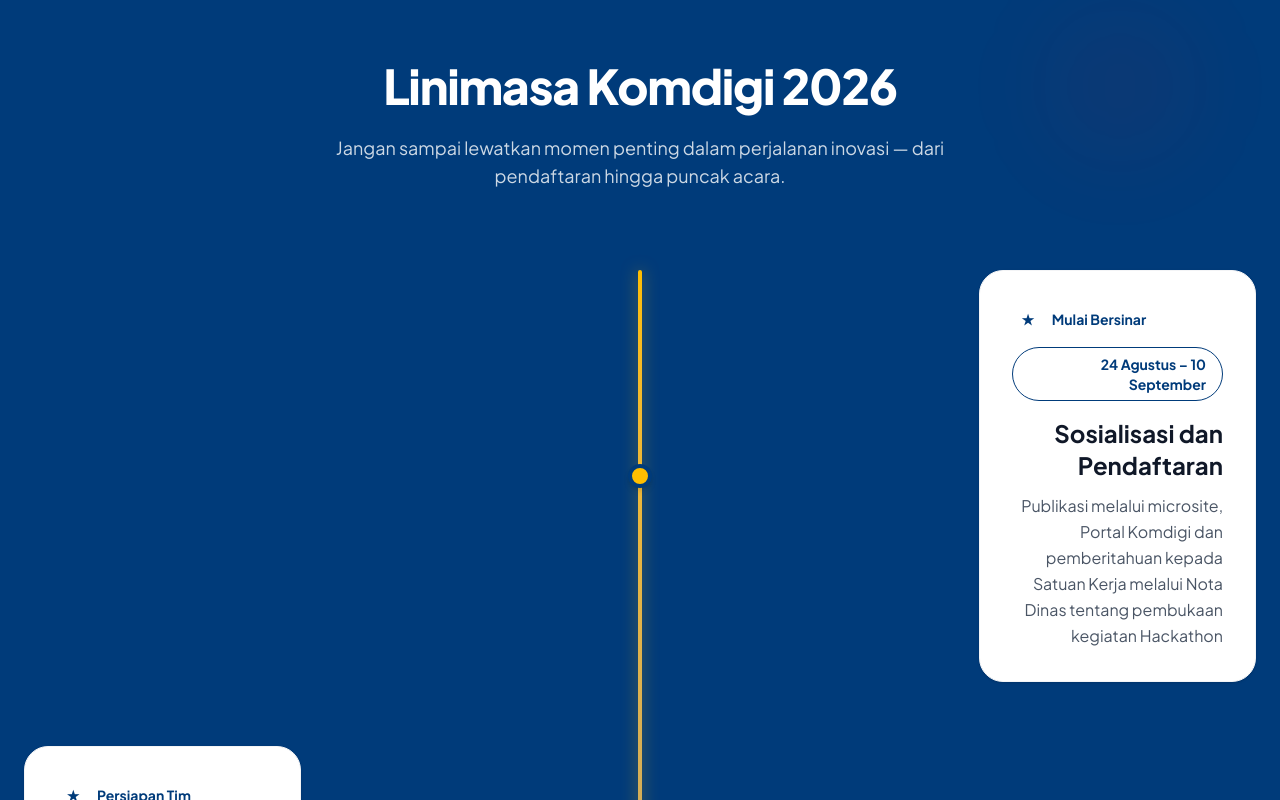
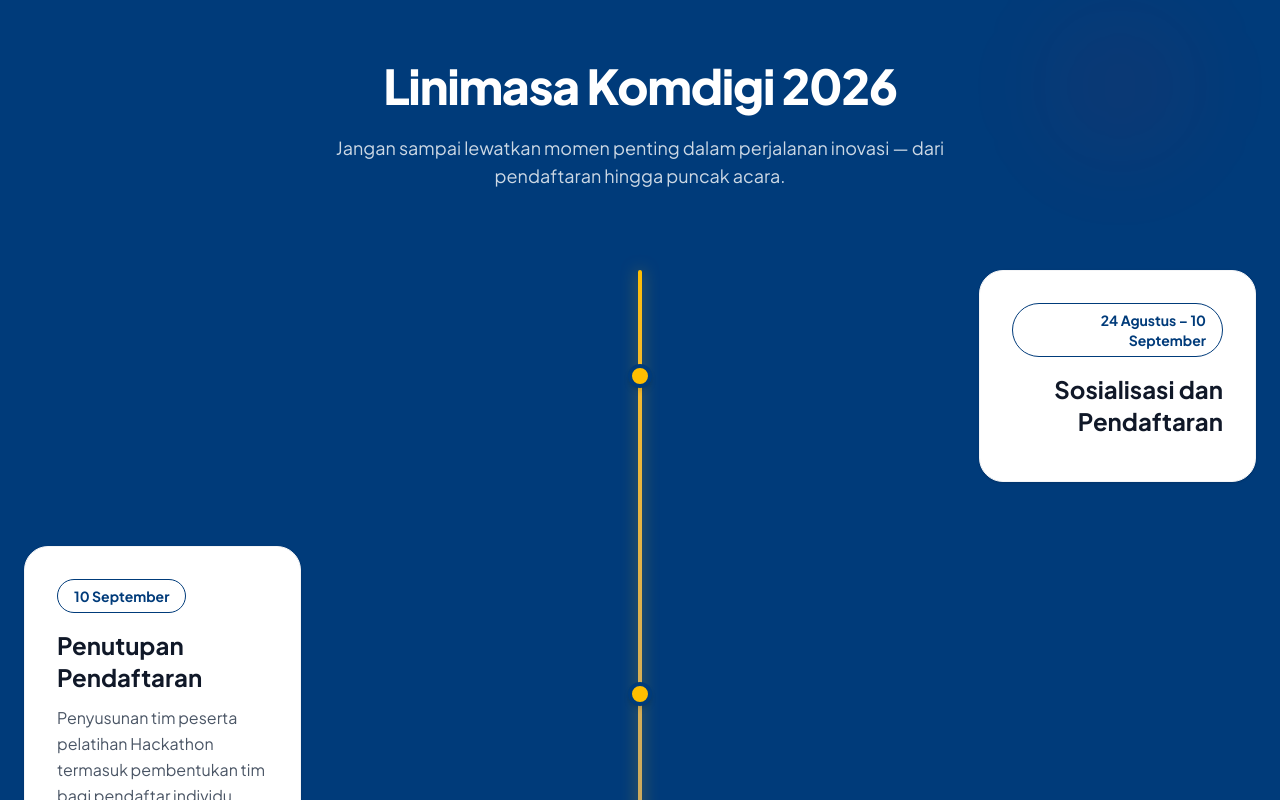
Before and after one commit to Shulmucus/HackathonKomdigi, a Next.js app: page / in a window 1280 px wide. Shown: the part 2000-2800 px from the top of the page. Built offline with nearby package versions, Linux system fonts and the light colour scheme.

Commit message:
removed tags and some description of the timeline, fixed ticker to be synced with the current timeline, changed all ASN komdigi to Pegawai Komdigi, added Redirection to contacts

```diff
--- a/components/sections/Contact.tsx
+++ b/components/sections/Contact.tsx
@@ -64,14 +64,18 @@ export function Contact() {
 
               <div className="flex flex-col gap-3 w-full">
                 <a
-                  href={`mailto:${contact.email}`}
+                  href={`https://mail.google.com/mail/?view=cm&fs=1&to=${contact.email}`}
+                  target="_blank"
+                  rel="noopener noreferrer"
                   className="flex items-center justify-center gap-3 bg-white/5 hover:bg-primary-600 border border-white/10 p-3 rounded-xl transition-all text-white group/link"
                 >
                   <Mail className="w-5 h-5 text-primary-400 group-hover/link:text-white transition-colors" />
                   <span className="font-medium tracking-wide">{contact.email}</span>
                 </a>
                 <a
-                  href={`tel:${contact.phone.replace(/\s+/g, '')}`}
+                  href={`https://wa.me/${contact.phone.replace(/[^\d]/g, '')}`}
+                  target="_blank"
+                  rel="noopener noreferrer"
                   className="flex items-center justify-center gap-3 bg-white/5 hover:bg-primary-600 border border-white/10 p-3 rounded-xl transition-all text-white group/link"
                 >
                   <Phone className="w-5 h-5 text-primary-400 group-hover/link:text-white transition-colors" />
--- a/components/sections/Requirements.tsx
+++ b/components/sections/Requirements.tsx
@@ -4,7 +4,7 @@ import { motion } from "framer-motion";
 import { CheckCircle2 } from "lucide-react";
 
 const requirements = [
-  "Peserta adalah Aparatur Sipil Negara (ASN) aktif di lingkungan Kementerian Komunikasi dan Digital.",
+  "Peserta adalah Pegawai aktif di lingkungan Kementerian Komunikasi dan Digital.",
   "Pendaftaran dilakukan secara individu atau tim dengan komposisi 3-4 anggota.",
   "Telah memiliki ide pengembangan use case kecerdasan artifisial sesuai dengan tema yang diberikan.",
   "Tim dapat terdiri atas lintas satuan kerja (unit) untuk mendorong kolaborasi.",
--- a/components/sections/StrategicAlignment.tsx
+++ b/components/sections/StrategicAlignment.tsx
@@ -121,7 +121,7 @@ export function StrategicAlignment() {
             viewport={{ once: true }}
             className="text-2xl md:text-4xl lg:text-5xl font-extrabold text-white leading-tight tracking-tight"
           >
-            Kompetisi inovasi internal bagi ASN Komdigi untuk menciptakan solusi nyata melalui Dashboard Decision Support terintegrasi berbasis AI.
+            Kompetisi inovasi internal bagi Pegawai Komdigi untuk menciptakan solusi nyata melalui Dashboard Decision Support terintegrasi berbasis AI.
           </motion.h2>
         </div>
 
--- a/components/sections/Ticker.tsx
+++ b/components/sections/Ticker.tsx
@@ -9,7 +9,7 @@ export function Ticker() {
               <span className="text-primary-700/30"> &nbsp;·&nbsp; </span>
             </span>
             <span className="inline-flex items-center gap-3 text-sm font-extrabold text-primary-700 px-7">
-              🚀 Kick-Off 14 Juli 2026
+              🗓️ Pendaftaran: 24 Agustus – 10 September
               <span className="text-primary-700/30"> &nbsp;·&nbsp; </span>
             </span>
             <span className="inline-flex items-center gap-3 text-sm font-extrabold text-primary-700 px-7">
@@ -21,7 +21,7 @@ export function Ticker() {
               <span className="text-primary-700/30"> &nbsp;·&nbsp; </span>
             </span>
             <span className="inline-flex items-center gap-3 text-sm font-extrabold text-primary-700 px-7">
-              👥 Khusus ASN Komdigi
+              👥 Khusus Pegawai Komdigi
               <span className="text-primary-700/30"> &nbsp;·&nbsp; </span>
             </span>
             <span className="inline-flex items-center gap-3 text-sm font-extrabold text-primary-700 px-7">
@@ -29,7 +29,7 @@ export function Ticker() {
               <span className="text-primary-700/30"> &nbsp;·&nbsp; </span>
             </span>
             <span className="inline-flex items-center gap-3 text-sm font-extrabold text-primary-700 px-7">
-              📅 Main Event 21–22 Sept 2026
+              📅 Main Hackathon 19–20 Oktober 2026
               <span className="text-primary-700/30"> &nbsp;·&nbsp; </span>
             </span>
           </div>
--- a/components/sections/Timeline.tsx
+++ b/components/sections/Timeline.tsx
@@ -7,8 +7,8 @@ const timelineEvents = [
   {
     title: "Sosialisasi dan Pendaftaran",
     date: "24 Agustus – 10 September",
-    tag: "Mulai Bersinar",
-    desc: "Publikasi melalui microsite, Portal Komdigi dan pemberitahuan kepada Satuan Kerja melalui Nota Dinas tentang pembukaan kegiatan Hackathon"
+    tag: "",
+    desc: ""
   },
   {
     title: "Penutupan Pendaftaran",
@@ -19,17 +19,13 @@ const timelineEvents = [
   {
     title: "Training Manajerial",
     date: "16 September",
-    tag: "Kuasai AI",
-    desc: [
-      "Perkembangan kecerdasan artifisial",
-      "Fungsi AI di komputasi awan",
-      "Metode identifikasi kebutuhan unit kerja"
-    ]
+    tag: "",
+    desc: ""
   },
   {
     title: "Training AI Beginner",
     date: "17 September",
-    tag: "Kuasai AI",
+    tag: "",
     desc: [
       "Prompt Engineering dan Praktek",
       "Semantic Search dan Praktek"
@@ -38,7 +34,7 @@ const timelineEvents = [
   {
     title: "Training AI Intermediate",
     date: "24 September",
-    tag: "Kuasai AI",
+    tag: "",
     desc: [
       "Best Practice Orkestrasi AI dan Prakteknya",
       "Analisis data dan Prakteknya serta Pengenalan Machine learning dan Praktek"
@@ -47,7 +43,7 @@ const timelineEvents = [
   {
     title: "Training AI Advanced",
     date: "1 Oktober",
-    tag: "Kuasai AI",
+    tag: "",
     desc: [
       "Specification-Driven Development (AI Asisted Coding)",
       "AI Agent Governance Platform",
@@ -57,37 +53,37 @@ const timelineEvents = [
   {
     title: "Batas akhir pengumpulan Proposal",
     date: "4 Oktober",
-    tag: "Ajukan Ide Anda",
+    tag: "",
     desc: "Batas akhir finalisasi proposal ide inovasi dari para peserta."
   },
   {
     title: "Seleksi Top 6",
     date: "6 Oktober",
-    tag: "Tahap Seleksi",
+    tag: "",
     desc: "Seleksi proposal terbaik untuk melaju ke tahap main event hackathon."
   },
   {
     title: "Pengumuman Finalis",
     date: "7 Oktober",
-    tag: "Tahap Seleksi",
-    desc: "Pengumuman Top 6 proposal untuk peserta main event hackathon (3 tim nominasi AWS, 3 tim nominasi Alibaba)."
+    tag: "",
+    desc: ""
   },
   {
     title: "Finalist Briefing",
     date: "9 Oktober",
-    tag: "Persiapan Final",
+    tag: "",
     desc: "Pengarahan teknis, aturan main, kriteria penilaian, dan pembagian jadwal mentoring untuk para finalis sebelum kompetisi dimulai."
   },
   {
     title: "Mentoring 1-on-1",
     date: "12–16 Oktober",
-    tag: "Konsultasi",
+    tag: "",
     desc: "Sesi konsultasi mendalam pematangan produk, arsitektur AI, dan persiapan presentasi finalis bersama mentor."
   },
   {
     title: "Main Hackathon",
     date: "19–20 Oktober",
-    tag: "Puncak Kolaborasi",
+    tag: "",
     desc: "Hari 1: Ideasi dan Pengembangan\nHari 2: Pembuatan Prototipe dan Presentasi."
   }
 ];
@@ -169,16 +165,8 @@ export function Timeline() {
                       <div className="absolute inset-0 bg-gradient-to-br from-accent-gold/5 to-transparent opacity-0 group-hover:opacity-100 transition-opacity duration-300" />
 
                       <div className="relative z-10">
-                        <div className="flex flex-wrap items-center gap-3 mb-4">
-                          <div className="inline-flex items-center gap-2 text-sm font-semibold text-primary-700">
-                            <span className="inline-flex h-8 w-8 items-center justify-center rounded-full bg-primary-100 text-primary-700">
-                              ★
-                            </span>
-                            <span>{event.tag}</span>
-                          </div>
-                          <div className="inline-block px-4 py-1.5 rounded-full bg-primary-50 text-primary-700 font-bold text-sm border border-primary-100">
-                            {event.date}
-                          </div>
+                        <div className="inline-block px-4 py-1.5 rounded-full bg-primary-50 text-primary-700 font-bold text-sm border border-primary-100 mb-4">
+                          {event.date}
                         </div>
                         <h3 className="text-2xl font-bold text-gray-900 mb-3 group-hover:text-primary-700 transition-colors">{event.title}</h3>
                         {Array.isArray(event.desc) ? (
```
